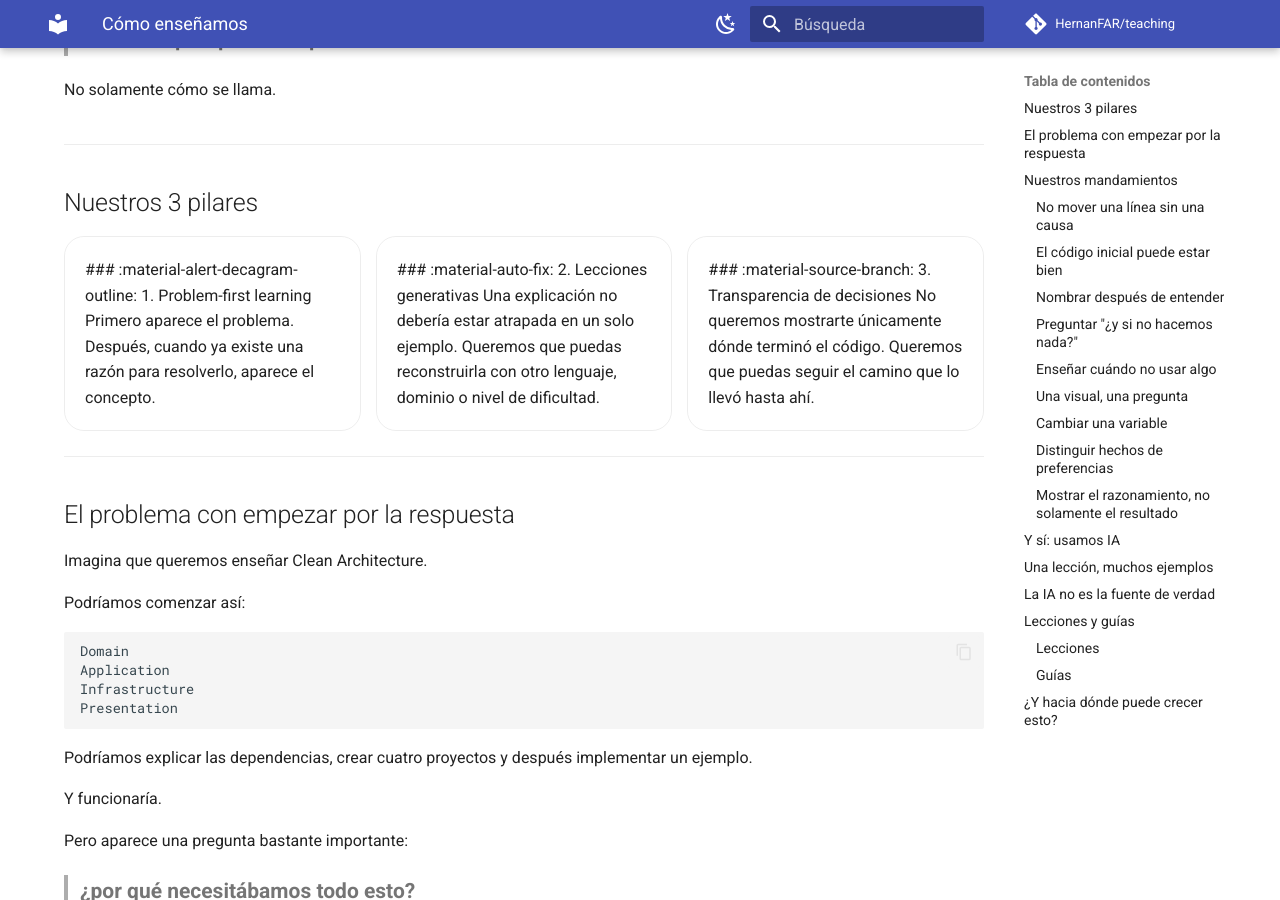
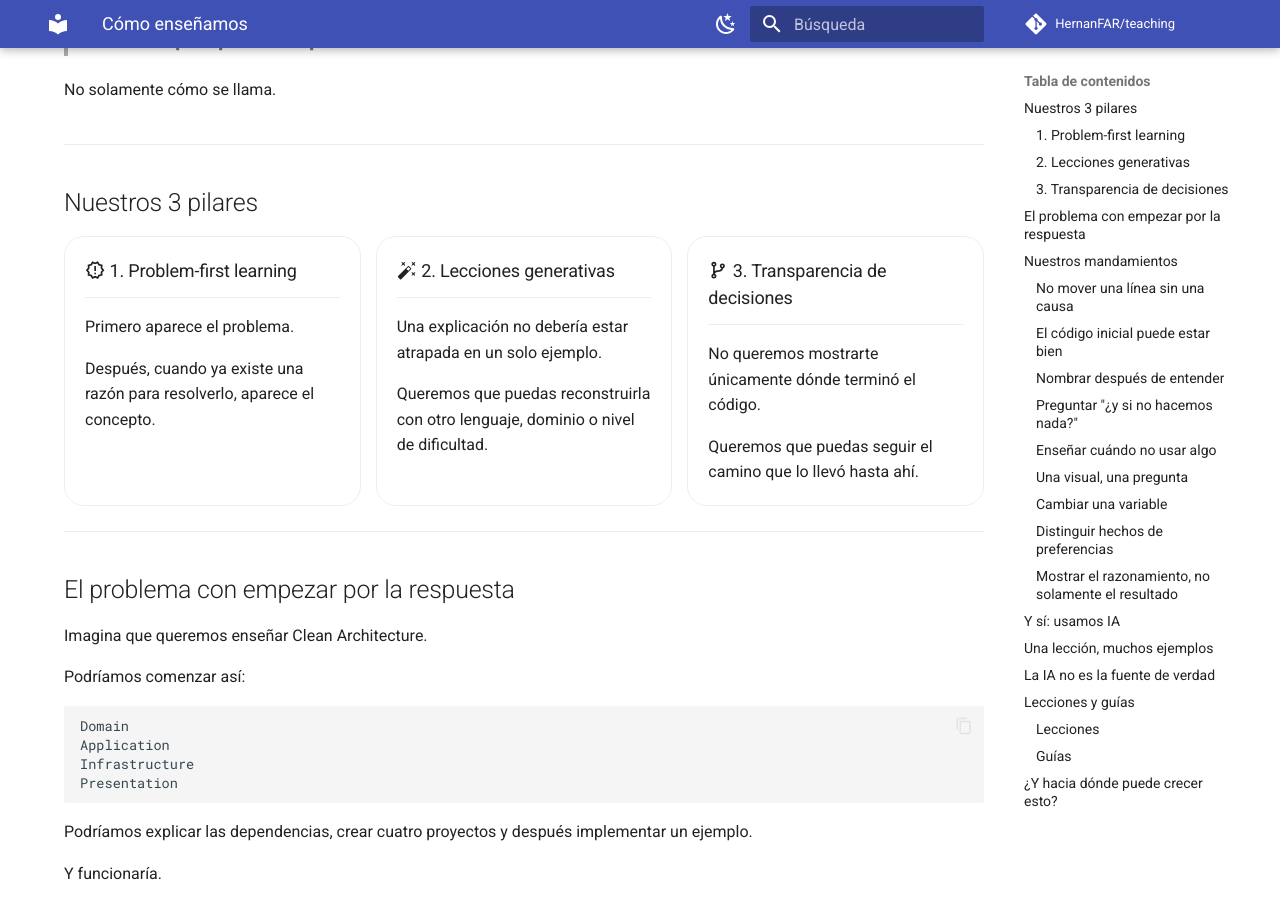
Before and after one commit to HernanFAR/teaching, an MkDocs documentation site: the page built from docs/about/how-we-teach.md, in a window 1280 px wide and 900 px high, scrolled down 1190 px. Built offline with MkDocs 1.6.1 and Material for MkDocs 9.7.7, drawn with Linux system fonts in a browser that asks for light colours; comment, search, counter and statistics services are not loaded.

Commit message:
fix: parse markdown inside custom pillars grid

```diff
--- a/docs/about/how-we-teach.md
+++ b/docs/about/how-we-teach.md
@@ -59,7 +59,7 @@ No solamente cómo se llama.
 
 ## Nuestros 3 pilares
 
-<div class="pillars-grid">
+<div class="pillars-grid" markdown>
 
 <div class="pillar-card" markdown>
 
```
